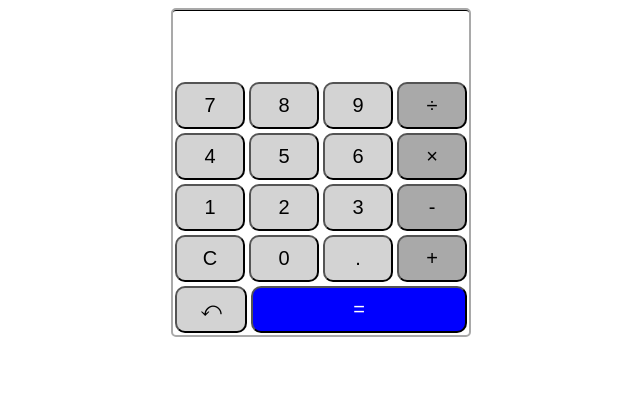
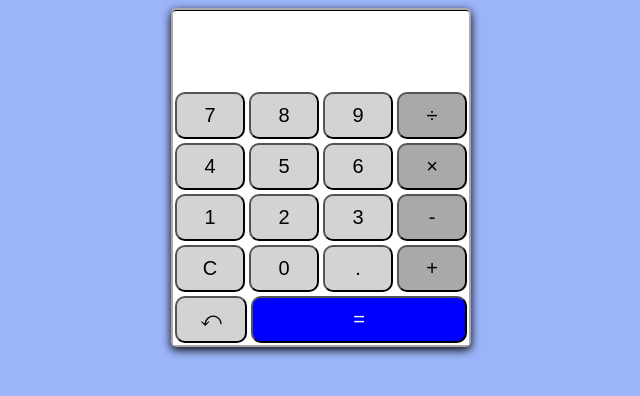
Before and after one commit to Tom-Lewis-Coder/Calculator, a plain HTML site: page index.html in a window 1280 px wide. Shown: the whole page, without its empty margins (319-959 px from the left). Drawn offline with Linux system fonts and the light colour scheme.

Commit message:
Update main.css

```diff
--- a/main.css
+++ b/main.css
@@ -1,5 +1,6 @@
 * {
     box-sizing: border-box;
+    background-color: rgb(156, 181, 250);
 }
 
 .container {
@@ -8,6 +9,7 @@
     background: white;
     border: 2px solid darkgray;
     border-radius: 5px;
+    box-shadow: 0 3px 10px 0 black;
     max-width: 300px;
     min-width: 300px;
 }
@@ -17,34 +19,15 @@
     justify-content: flex-end;
     width: 100%;
     background-color: white;
-    height: 70px;
-    font-size: 45px;
+    height: 80px;
+    font-size: 55px;
     border-top: 1px solid black;
     border-radius: 3px;
     overflow: hidden;
 }
 
-.flex-grid-row1 {
-    display: flex;
-    flex: 1;
-}
-
-.flex-grid-row2 {
-    display: flex;
-    flex: 1;
-}
-
-.flex-grid-row3 {
-    display: flex;
-    flex: 1;
-}
-
-.flex-grid-row4 {
-    display: flex;
-    flex: 1;
-}
-
-.flex-grid-row5 {
+.flex-grid-row1, .flex-grid-row2, .flex-grid-row3, .flex-grid-row4, .flex-grid-row5 {
+    background-color: white;
     display: flex;
     flex: 1;
 }
```
